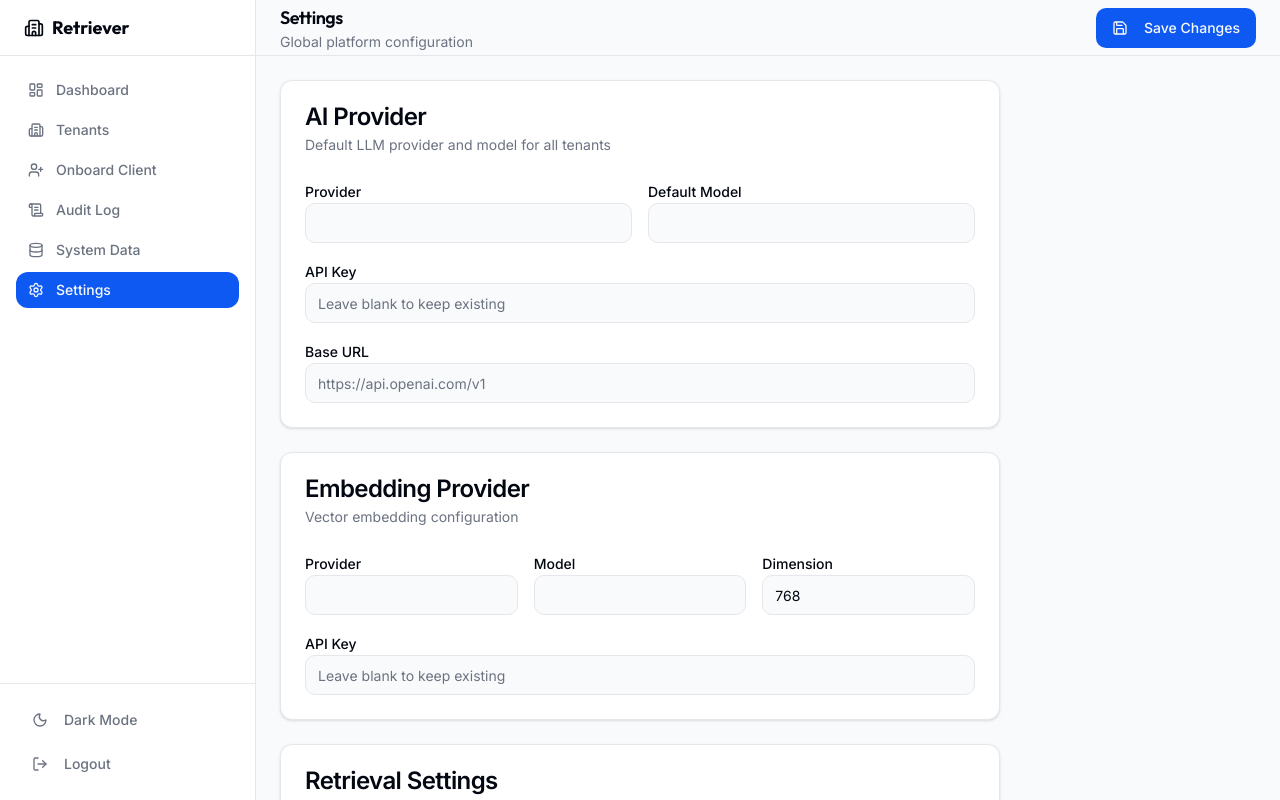
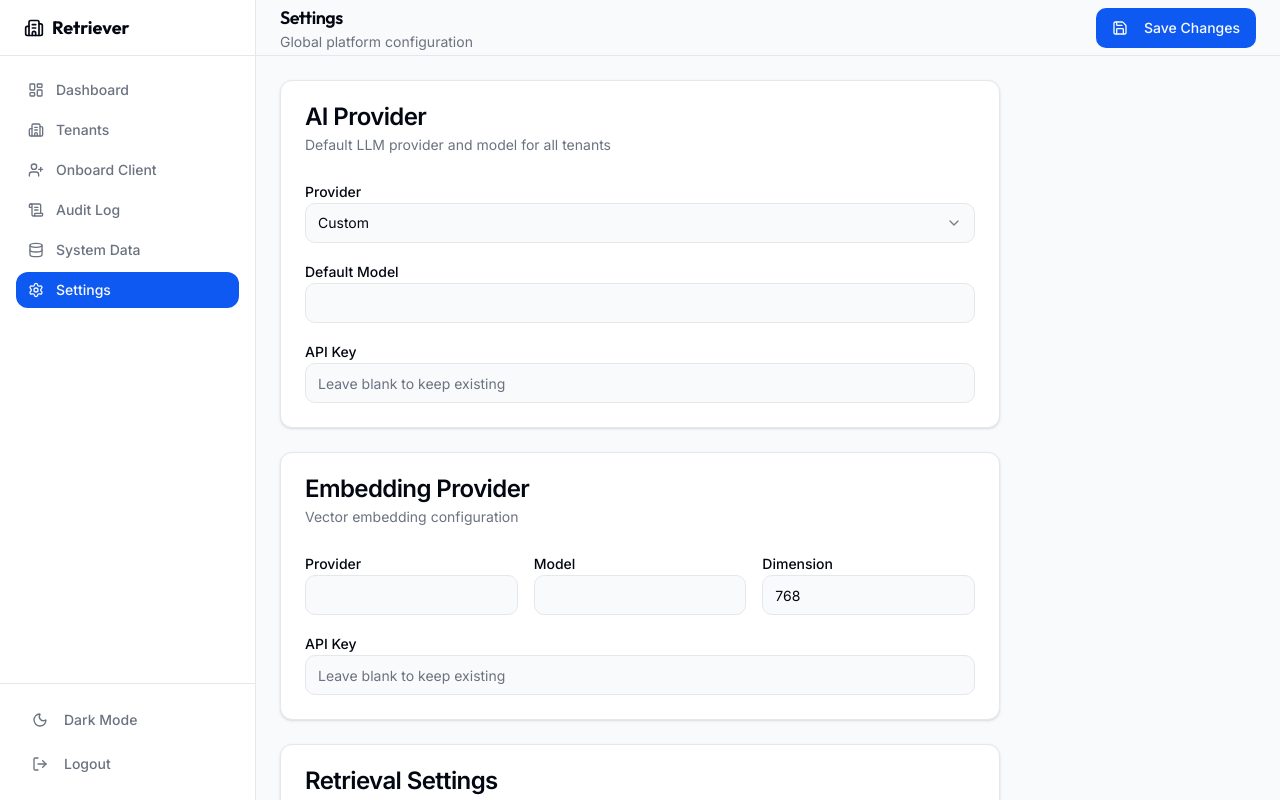
Before and after one commit to prat3010/retriever, a Next.js app in the folder apps/web/: page /settings in a window 1280 px wide. Built offline with nearby package versions, Linux system fonts and the light colour scheme.

Commit message:
feat: provider dropdown in tenant config and global settings pages

```diff
--- a/apps/web/src/app/(dashboard)/settings/page.tsx
+++ b/apps/web/src/app/(dashboard)/settings/page.tsx
@@ -1,15 +1,17 @@
 "use client";
 
-import { useState, useEffect } from "react";
+import { useState, useEffect, useMemo } from "react";
 import { Topbar } from "@/components/topbar";
 import { Button } from "@/components/ui/button";
 import { Input } from "@/components/ui/input";
 import { Label } from "@/components/ui/label";
 import { Card, CardContent, CardHeader, CardTitle, CardDescription } from "@/components/ui/card";
+import { Select, SelectContent, SelectItem, SelectTrigger, SelectValue } from "@/components/ui/select";
 import { Skeleton } from "@/components/ui/skeleton";
 import { api } from "@/lib/api";
 import { toast } from "sonner";
 import { Save, Loader2 } from "lucide-react";
+import { PROVIDERS, providerByBaseUrl } from "@/lib/providers";
 
 interface GlobalConfig {
   ai_provider: { provider_name: string; api_key: string | null; base_url: string | null; default_model: string };
@@ -23,6 +25,30 @@ export default function SettingsPage() {
   const [config, setConfig] = useState<GlobalConfig | null>(null);
   const [loading, setLoading] = useState(true);
   const [saving, setSaving] = useState(false);
+  const [customBaseUrl, setCustomBaseUrl] = useState(false);
+
+  const detectedProvider = useMemo(() => {
+    if (!config) return undefined;
+    return providerByBaseUrl(config.ai_provider.base_url ?? "");
+  }, [config?.ai_provider.base_url]);
+
+  const showCustomUrl = useMemo(() => {
+    if (!config) return false;
+    return customBaseUrl || !detectedProvider;
+  }, [customBaseUrl, detectedProvider, config]);
+
+  function setProvider(value: string) {
+    if (!config) return;
+    if (value === "__custom__") {
+      setCustomBaseUrl(true);
+      return;
+    }
+    setCustomBaseUrl(false);
+    const provider = PROVIDERS.find((p) => p.value === value);
+    if (!provider) return;
+    update("ai_provider.base_url", provider.baseUrl);
+    update("ai_provider.default_model", provider.defaultModel);
+  }
 
   useEffect(() => {
     api.get<GlobalConfig>("/v1/config/global")
@@ -82,24 +108,39 @@ export default function SettingsPage() {
             <CardDescription>Default LLM provider and model for all tenants</CardDescription>
           </CardHeader>
           <CardContent className="space-y-4">
-            <div className="grid grid-cols-2 gap-4">
             <div className="space-y-2">
               <Label>Provider</Label>
-                <Input value={config?.ai_provider.provider_name ?? ""} onChange={(e) => update("ai_provider.provider_name", e.target.value)} />
+              <Select value={detectedProvider?.value ?? "__custom__"} onValueChange={setProvider}>
+                <SelectTrigger>
+                  <SelectValue placeholder="Select a provider..." />
+                </SelectTrigger>
+                <SelectContent>
+                  {PROVIDERS.map((p) => (
+                    <SelectItem key={p.value} value={p.value}>{p.label}</SelectItem>
+                  ))}
+                </SelectContent>
+              </Select>
             </div>
             <div className="space-y-2">
               <Label>Default Model</Label>
               <Input value={config?.ai_provider.default_model ?? ""} onChange={(e) => update("ai_provider.default_model", e.target.value)} />
             </div>
-            </div>
             <div className="space-y-2">
               <Label>API Key</Label>
               <Input type="password" value={config?.ai_provider.api_key ?? ""} onChange={(e) => update("ai_provider.api_key", e.target.value)} placeholder="Leave blank to keep existing" />
             </div>
+            {showCustomUrl && (
               <div className="space-y-2">
                 <Label>Base URL</Label>
                 <Input value={config?.ai_provider.base_url ?? ""} onChange={(e) => update("ai_provider.base_url", e.target.value)} placeholder="https://api.openai.com/v1" />
               </div>
+            )}
+            {!showCustomUrl && config?.ai_provider.base_url && (
+              <p className="text-xs text-muted-foreground">
+                Base URL: {config.ai_provider.base_url}
+                <Button variant="link" size="sm" className="h-auto p-0 ml-2 text-xs" onClick={() => setCustomBaseUrl(true)}>Edit</Button>
+              </p>
+            )}
           </CardContent>
         </Card>
 
--- a/apps/web/src/components/tenant-config.tsx
+++ b/apps/web/src/components/tenant-config.tsx
@@ -4,11 +4,12 @@ import { useConfig, useUpdateConfig, type TenantConfig } from "@/hooks/use-confi
 import { Button } from "@/components/ui/button";
 import { Input } from "@/components/ui/input";
 import { Label } from "@/components/ui/label";
-import { Textarea } from "@/components/ui/textarea";
 import { Skeleton } from "@/components/ui/skeleton";
 import { Card, CardContent, CardHeader, CardTitle } from "@/components/ui/card";
+import { Select, SelectContent, SelectItem, SelectTrigger, SelectValue } from "@/components/ui/select";
 import { toast } from "sonner";
-import { useEffect, useState } from "react";
+import { useEffect, useState, useMemo } from "react";
+import { PROVIDERS, providerByBaseUrl } from "@/lib/providers";
 
 interface Props {
   tenantId: string;
@@ -19,10 +20,36 @@ export function ConfigTab({ tenantId }: Props) {
   const updateConfig = useUpdateConfig(tenantId);
 
   const [form, setForm] = useState<TenantConfig | null>(null);
+  const [customBaseUrl, setCustomBaseUrl] = useState(false);
+
+  const detectedProvider = useMemo(() => {
+    if (!form) return undefined;
+    return providerByBaseUrl(form.ai_provider.base_url ?? "");
+  }, [form?.ai_provider.base_url]);
+
+  const showCustomUrl = useMemo(() => {
+    if (!form) return false;
+    return customBaseUrl || !detectedProvider;
+  }, [customBaseUrl, detectedProvider, form]);
 
   useEffect(() => {
     if (config) setForm(config);
   }, [config]);
+
+  function setProvider(value: string) {
+    if (!form) return;
+    if (value === "__custom__") {
+      setCustomBaseUrl(true);
+      return;
+    }
+    setCustomBaseUrl(false);
+    const provider = PROVIDERS.find((p) => p.value === value);
+    if (!provider) return;
+    const updated = structuredClone(form);
+    updated.ai_provider.base_url = provider.baseUrl;
+    updated.ai_provider.default_model = provider.defaultModel;
+    setForm(updated);
+  }
 
   function handleChange(path: string, value: string | number | boolean) {
     if (!form) return;
@@ -74,6 +101,19 @@ export function ConfigTab({ tenantId }: Props) {
         </CardHeader>
         <CardContent className="space-y-4">
           <div className="space-y-2">
+            <Label htmlFor="provider">Provider</Label>
+            <Select value={detectedProvider?.value ?? "__custom__"} onValueChange={setProvider}>
+              <SelectTrigger id="provider">
+                <SelectValue placeholder="Select a provider..." />
+              </SelectTrigger>
+              <SelectContent>
+                {PROVIDERS.map((p) => (
+                  <SelectItem key={p.value} value={p.value}>{p.label}</SelectItem>
+                ))}
+              </SelectContent>
+            </Select>
+          </div>
+          <div className="space-y-2">
             <Label htmlFor="model">Default Model</Label>
             <Input
               id="model"
@@ -91,6 +131,7 @@ export function ConfigTab({ tenantId }: Props) {
               placeholder="Leave blank to use platform default"
             />
           </div>
+          {showCustomUrl && (
             <div className="space-y-2">
               <Label htmlFor="baseUrl">Base URL</Label>
               <Input
@@ -100,6 +141,13 @@ export function ConfigTab({ tenantId }: Props) {
                 placeholder="https://api.openai.com/v1"
               />
             </div>
+          )}
+          {!showCustomUrl && form.ai_provider.base_url && (
+            <p className="text-xs text-muted-foreground">
+              Base URL: {form.ai_provider.base_url}
+              <Button variant="link" size="sm" className="h-auto p-0 ml-2 text-xs" onClick={() => setCustomBaseUrl(true)}>Edit</Button>
+            </p>
+          )}
         </CardContent>
       </Card>
 
--- /dev/null
+++ b/apps/web/src/lib/providers.ts
@@ -0,0 +1,89 @@
+export interface ProviderDef {
+  label: string;
+  value: string;
+  baseUrl: string;
+  defaultModel: string;
+}
+
+export const PROVIDERS: ProviderDef[] = [
+  {
+    label: "OpenAI",
+    value: "openai",
+    baseUrl: "https://api.openai.com/v1",
+    defaultModel: "gpt-4o",
+  },
+  {
+    label: "Google Gemini",
+    value: "gemini",
+    baseUrl: "https://generativelanguage.googleapis.com/v1beta/openai/",
+    defaultModel: "gemini-1.5-flash",
+  },
+  {
+    label: "Anthropic",
+    value: "anthropic",
+    baseUrl: "https://api.anthropic.com",
+    defaultModel: "claude-3-5-sonnet-20240620",
+  },
+  {
+    label: "OpenRouter",
+    value: "openrouter",
+    baseUrl: "https://openrouter.ai/api/v1",
+    defaultModel: "openai/gpt-4o",
+  },
+  {
+    label: "DeepSeek",
+    value: "deepseek",
+    baseUrl: "https://api.deepseek.com",
+    defaultModel: "deepseek-chat",
+  },
+  {
+    label: "Groq",
+    value: "groq",
+    baseUrl: "https://api.groq.com/openai/v1",
+    defaultModel: "llama-3.3-70b-versatile",
+  },
+  {
+    label: "Together AI",
+    value: "together",
+    baseUrl: "https://api.together.xyz/v1",
+    defaultModel: "mistralai/Mixtral-8x7B-Instruct-v0.1",
+  },
+  {
+    label: "Fireworks",
+    value: "fireworks",
+    baseUrl: "https://api.fireworks.ai/inference/v1",
+    defaultModel: "accounts/fireworks/models/llama-v3p1-70b-instruct",
+  },
+  {
+    label: "Perplexity",
+    value: "perplexity",
+    baseUrl: "https://api.perplexity.ai",
+    defaultModel: "llama-3.1-sonar-large-128k-online",
+  },
+  {
+    label: "Mistral",
+    value: "mistral",
+    baseUrl: "https://api.mistral.ai/v1",
+    defaultModel: "mistral-large-latest",
+  },
+  {
+    label: "xAI (Grok)",
+    value: "xai",
+    baseUrl: "https://api.x.ai/v1",
+    defaultModel: "grok-2-latest",
+  },
+  {
+    label: "Custom",
+    value: "__custom__",
+    baseUrl: "",
+    defaultModel: "",
+  },
+];
+
+export function providerByBaseUrl(url: string): ProviderDef | undefined {
+  return PROVIDERS.find((p) => p.baseUrl === url);
+}
+
+export function providerByValue(value: string): ProviderDef | undefined {
+  return PROVIDERS.find((p) => p.value === value);
+}
```
Lines whose indentation alone changed are shown as unchanged.
